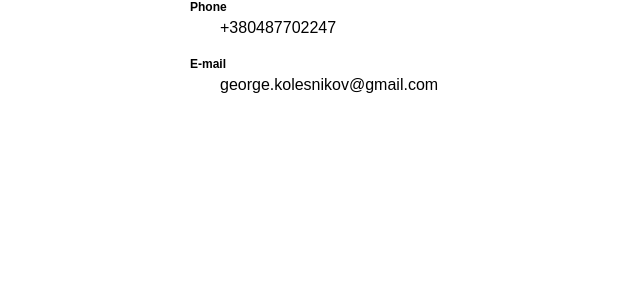
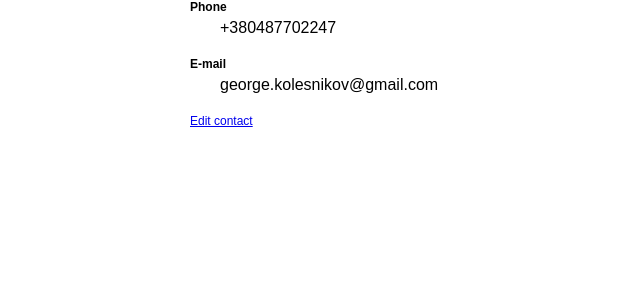
Before and after one commit to george-k/bio, a Django app: page / in a window 1280 px wide. Shown: the part 336-636 px from the top of the page, without its empty margins (0-640 px from the left). Run offline with Django 3.2, Linux system fonts and the light colour scheme; data comes from the database, SQL or seed files in the repository.

Commit message:
ticket 1: add main page link in show_contact template

```diff
--- a/main/templates/show_contact.html
+++ b/main/templates/show_contact.html
@@ -17,6 +17,7 @@
   <dt>E-mail</dt>
   <dd>{{ contact.email }}</dd>
 </dl>
+<a href="/edit_contact/" title="Edit contact">Edit contact</a>
 {% else %}
 <p>Sorry, can't find contact.</p>
 {% endif %}
```
